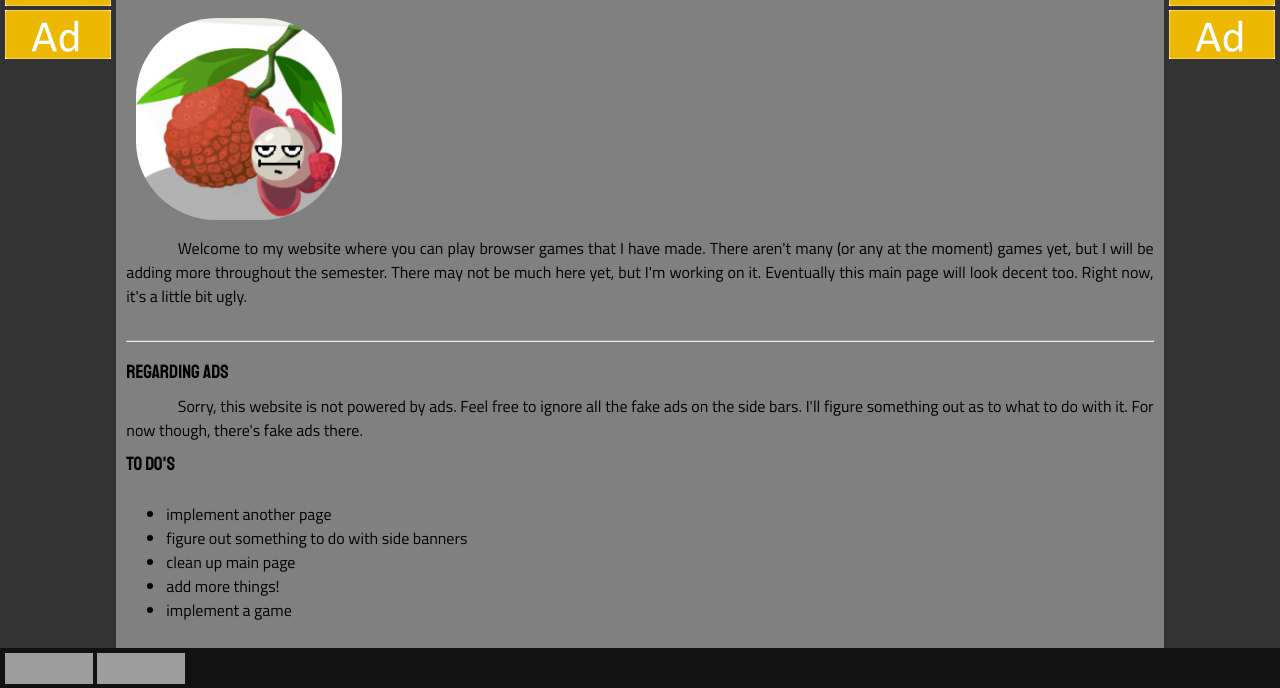
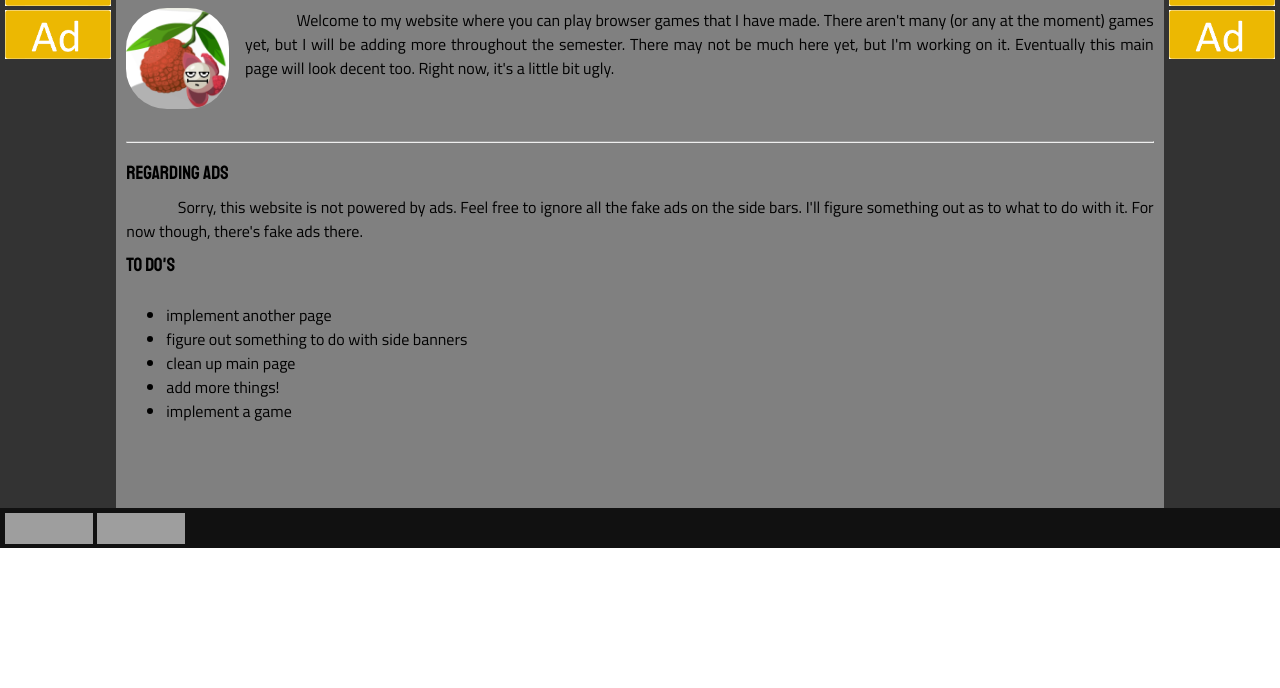
Before and after one commit to LycheeJuice/WebGame, a plain HTML site: page index.html in a window 1280 px wide. Shown: the part 252-940 px from the top of the page. After the commit the page ends 800 px from the top, so only its background shows below. Drawn offline with Linux system fonts and the light colour scheme; grey boxes are pictures that could not be loaded.

Commit message:
Got the profile image to fit inside <p> element

```diff
--- a/index.css
+++ b/index.css
@@ -90,18 +90,27 @@ main{
     padding: 10px;
     padding-top: 20px;
     font-family: 'Titillium Web', sans-serif;
+
 }
 
-.floater{
+.float-img{
+    float: left;
     border-radius: 40%;
-    padding: 10px;
-    width: 20%;
+    margin-right: 1em;
+    width: 10%;
+    height: auto;
+
 }
 
+.para-img{
+    overflow: hidden;
+}
 p{
     margin: auto;
     text-indent: 5%;
     text-align: justify;
+    /*border: 2px solid black;*/
+
 
 }
 
--- a/index.html
+++ b/index.html
@@ -26,9 +26,10 @@
         <header>
            <h2>Hello!</h2>
         </header>
-        <div><img src="images/profile.png" alt = "actually me" class = "floater"></div>
-        <p>Welcome to my website where you can play browser games that I have made. There aren't many &#40;or any at the moment&#41; games yet, but I will be adding more throughout the semester.
-        There may not be much here yet, but I'm working on it. Eventually this main page will look decent too. Right now, it's a little bit ugly.</p>
+        <p class = "para-img">
+            <img src="images/profile.png" alt = "actually me" class ="float-img">
+            Welcome to my website where you can play browser games that I have made. There aren't many &#40;or any at the moment&#41; games yet, but I will be adding more throughout the semester.
+            There may not be much here yet, but I'm working on it. Eventually this main page will look decent too. Right now, it's a little bit ugly.</p>
         </div>
 
         <br>
```
